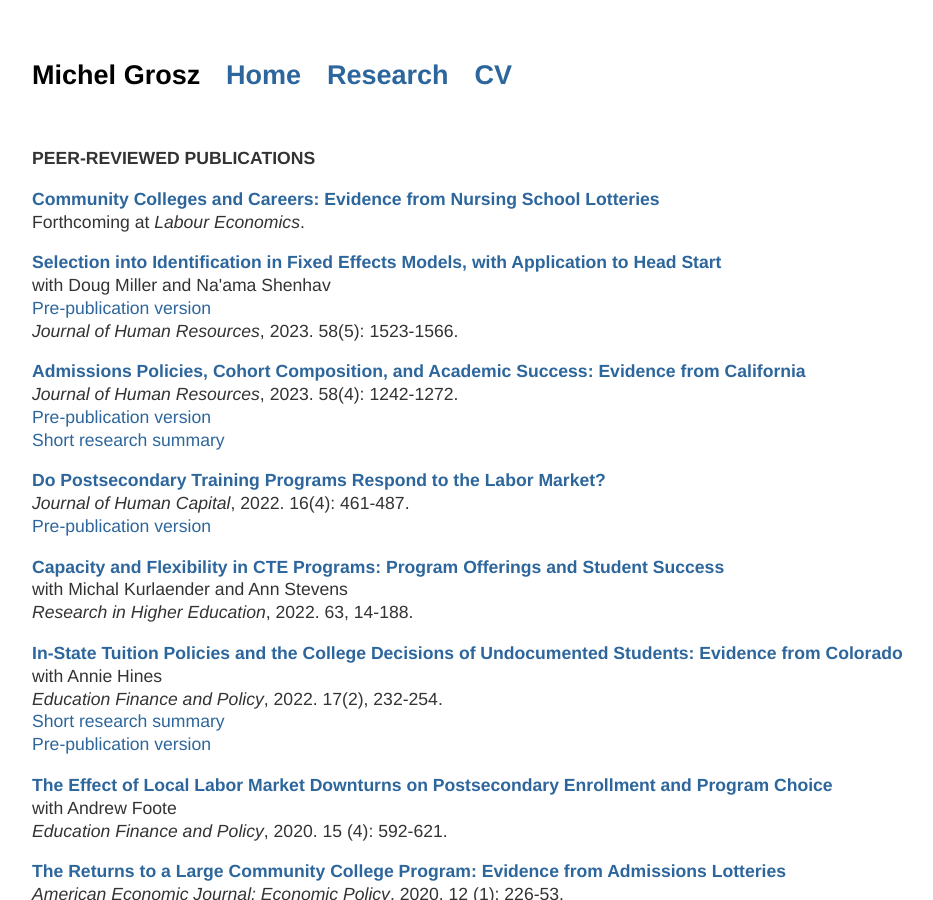
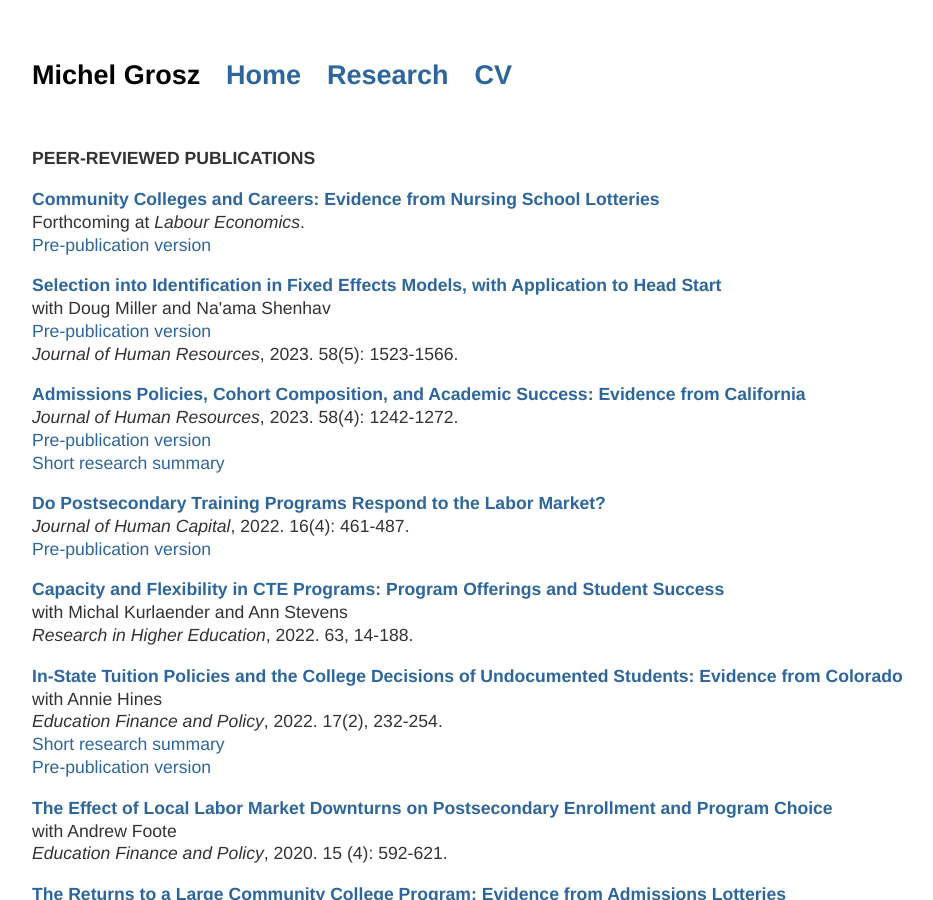
Before and after one commit to mzgrosz/mzgrosz.github.io, a Jekyll site: the page built from research/index.html, in a window 1280 px wide and 900 px high. Shown: the whole window, without its empty margins (160-1093 px from the left). Built offline with Jekyll 4.4.1, drawn with Linux system fonts in a browser that asks for light colours.

Commit message:
Update index.html

```diff
--- a/research/index.html
+++ b/research/index.html
@@ -8,8 +8,9 @@ title: Michel Grosz
 <p><b>PEER-REVIEWED PUBLICATIONS</b></p>
 
 
-<p><b><a href="https://edworkingpapers.com/ai23-799">Community Colleges and Careers: Evidence from Nursing School Lotteries</a> </b> <br>
-	Forthcoming at <em> Labour Economics</em>. </p>
+<p><b><a href="https://www.sciencedirect.com/science/article/abs/pii/S092753712400085X">Community Colleges and Careers: Evidence from Nursing School Lotteries</a> </b> <br>
+	Forthcoming at <em> Labour Economics</em>. <br>
+	<a href="https://edworkingpapers.com/ai23-799"> Pre-publication version</a><br></p>
 
 
 <p><b><a href="https://jhr.uwpress.org/content/58/5/1523.full">Selection into Identification in Fixed Effects Models, with Application to Head Start</a></b><br>
```
